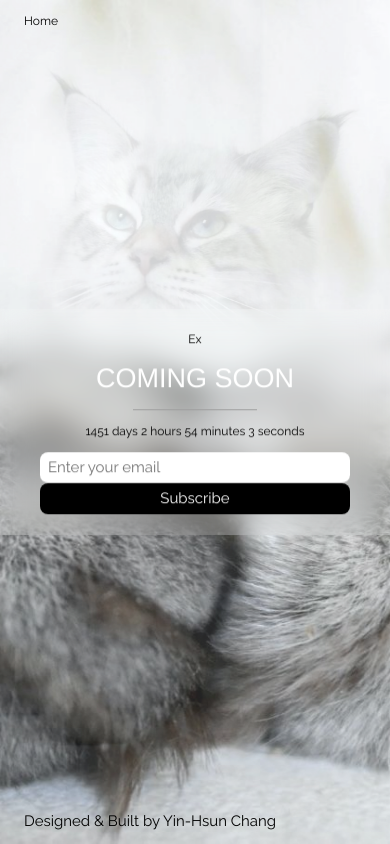
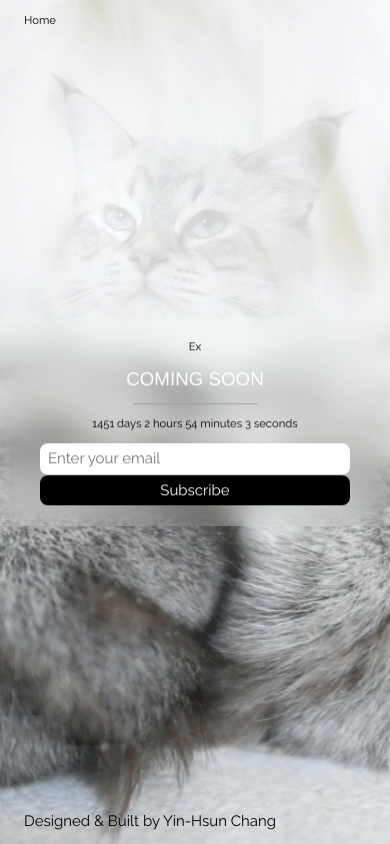
Before and after one commit to yinhsunchang/coming-soon, a React (Vite) app: page / in a window 390 px wide. Built offline with nearby package versions, Linux system fonts and the light colour scheme; a web font is replaced by a local one.

Commit message:
Modify font-size

```diff
--- a/src/ComingSoon.css
+++ b/src/ComingSoon.css
@@ -9,8 +9,8 @@ body {
 h1 {font-family: "Allerta Stencil", Helvetica, sans-serif;}
 
 /* responsive (vw) */
-.xlarge{font-size:clamp(1.8rem,4vw,4rem)!important}
-.small {font-size: clamp(0.8rem,2vw,1.25rem)!important}
+.xlarge{font-size:clamp(1.25rem,4vw,4rem)!important}
+.small {font-size: clamp(0.75rem,1.75vw,1.25rem)!important}
 
 .bgimg {
   height: 100dvh;
```
